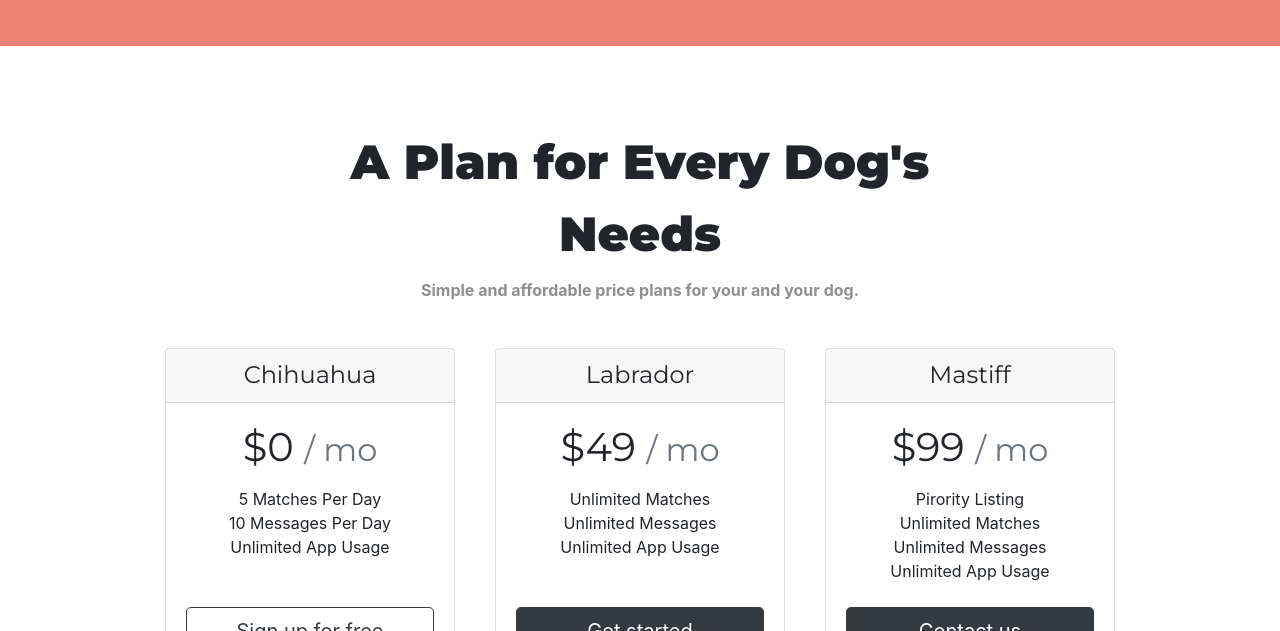
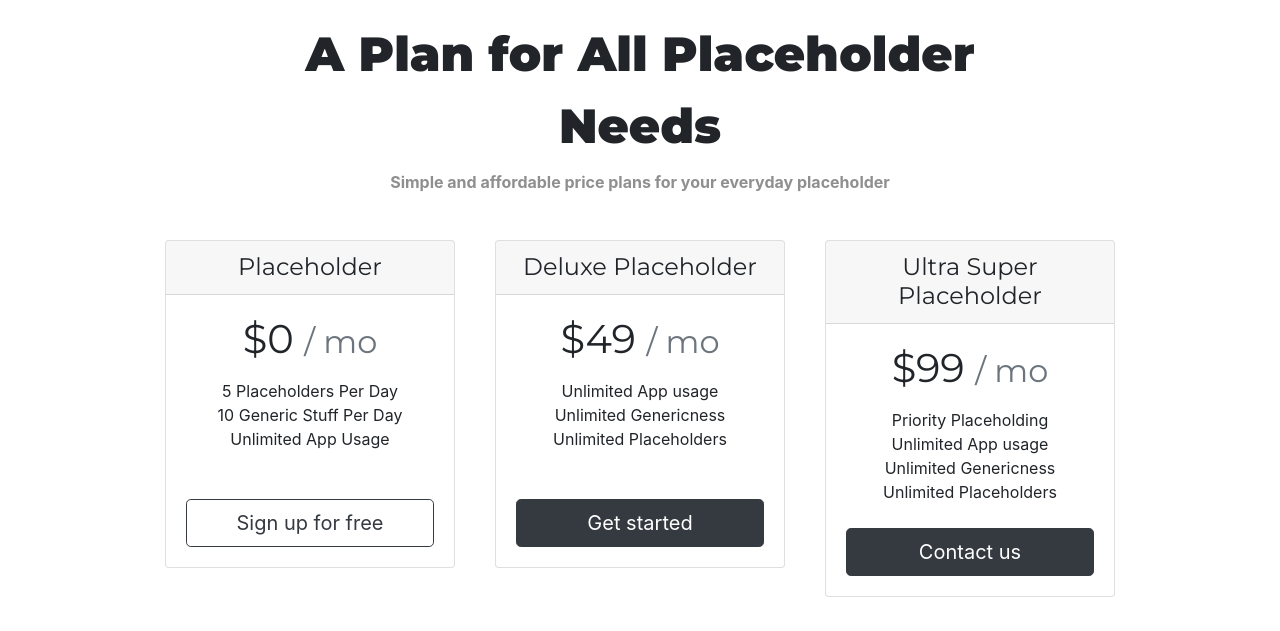
Before and after one commit to MysticQuest/Web-Startup_mockup_page, a plain HTML site: page index.html in a window 1280 px wide. Shown: the part 2169-2800 px from the top of the page. Drawn offline with nearby package versions, Linux system fonts and the light colour scheme.

Commit message:
misc theme changes

```diff
--- a/index.html
+++ b/index.html
@@ -15,7 +15,7 @@
     <!-- Google Fonts -->
     <link href="https://fonts.googleapis.com/css?family=Montserrat:300,400,900&display=swap|Ubuntu&display=swap" rel="stylesheet">
 
-    <title>Placeholder</title>
+    <title>&#9749;The Placeholder</title>
 
   </head>
 
@@ -28,7 +28,7 @@
       Extra properties: "fixed-top" -->
 
         <nav class="navbar navbar-expand-lg navbar-dark">
-          <a class="navbar-brand" href="#">TinDog<i class="fas fa-trademark tm"></i></a>
+          <a class="navbar-brand" href="#">PlaceHolder<i class="fas fa-trademark tm"></i></a>
           <button class="navbar-toggler" type="button" data-toggle="collapse" data-target="#navbarSupportedContent" aria-controls="navbarSupportedContent" aria-expanded="false" aria-label="Toggle navigation">
             <span class="navbar-toggler-icon"></span>
           </button>
@@ -53,7 +53,7 @@
         <!-- Title -->
         <div class="row">
           <div class="col-lg-6">
-            <h1 class="promo-heading">Meet new and interesting dogs nearby.</h1>
+            <h1 class="promo-heading">Not just any generic placeholder!</h1>
             <button type="button" class="btn btn-lg btn-dark download-button"> <i class="fab fa-apple"></i> Download</button>
             <button type="button" class="btn btn-lg btn-outline-light download-button"><i class="fab fa-google-play"></i> Download</button>
           </div>
@@ -72,19 +72,19 @@
         <div class="col-lg-4 feature-box">
           <i class="fas fa-check-circle icons fa-5x"></i>
           <h3>Easy to use.</h3>
-          <p>So easy to use, even your dog could do it.</p>
+          <p>So easy to use, even a placeholder could do it.</p>
         </div>
 
         <div class="col-lg-4 feature-box">
           <i class="fas fa-bullseye icons fa-5x"></i>
           <h3>Elite Clientele</h3>
-          <p>We have all the dogs, the greatest dogs.</p>
+          <p>We have all the placeholders, the greatest placeholders.</p>
         </div>
 
         <div class="col-lg-4 feature-box">
           <i class="fas fa-heart icons fa-5x"></i>
           <h3>Guaranteed to work.</h3>
-          <p>Find the love of your dog's life or your money back.</p>
+          <p>The only placeholder you will ever need.</p>
         </div>
 
       </div>
@@ -97,12 +97,12 @@
       <div id="carouselExampleSlidesOnly" class="carousel slide" data-ride="carousel">
         <div class="carousel-inner carousel-container">
           <div class="carousel-item item1 active">
-            <h2>I no longer have to sniff other dogs for love. I've found the hottest Corgi on TinDog. Woof.</h2>
+            <h2>I no longer have to come up with things myself. I've found the greatest placeholders on PlaceHolder.</h2>
             <img class="image-icon" src="images/dog-img.jpg" alt="dog-profile">
             <em class="misc-text"><strong>Pebbles, New York</strong></em>
           </div>
           <div class="carousel-item item2">
-            <h2 class="testimonial-text">My dog used to be so lonely, but with TinDog's help, they've found the love of their life. I think.</h2>
+            <h2 class="testimonial-text">This placeholder changed my life. It is much more than just a simple placeholder. </h2>
             <img class="image-icon" src="images/lady-img.jpg" alt="lady-profile">
             <em class="misc-text"><strong>Beverly, Illinois</strong></em>
           </div>
@@ -127,20 +127,20 @@
 
     <section id="pricing">
 
-      <h2>A Plan for Every Dog's Needs</h2>
-      <p class="misc-text"><strong>Simple and affordable price plans for your and your dog.</strong></p>
+      <h2>A Plan for All Placeholder Needs</h2>
+      <p class="misc-text"><strong>Simple and affordable price plans for your everyday placeholder</strong></p>
 
       <div class="row pricing-cards">
         <div class="col-lg-4 col-md-6 pricing-column">
           <div class="card">
             <div class="card-header">
-              <h4 class="my-0 font-weight-normal">Chihuahua</h4>
+              <h4 class="my-0 font-weight-normal">Placeholder</h4>
             </div>
             <div class="card-body">
               <h1 class="card-title pricing-card-title">$0 <small class="text-muted">/ mo</small></h1>
               <ul class="list-unstyled mt-3 mb-4">
-                <li class="misc-text">5 Matches Per Day</li>
-                <li class="misc-text">10 Messages Per Day</li>
+                <li class="misc-text">5 Placeholders Per Day</li>
+                <li class="misc-text">10 Generic Stuff Per Day</li>
                 <li class="misc-text">Unlimited App Usage</li>
                 <br>
               </ul>
@@ -152,14 +152,14 @@
         <div class="col-lg-4 col-md-6 pricing-column">
           <div class="card">
             <div class="card-header">
-              <h4 class="my-0 font-weight-normal">Labrador</h4>
+              <h4 class="my-0 font-weight-normal">Deluxe Placeholder</h4>
             </div>
             <div class="card-body">
               <h1 class="card-title pricing-card-title">$49 <small class="text-muted">/ mo</small></h1>
               <ul class="list-unstyled mt-3 mb-4">
-                <li class="misc-text">Unlimited Matches</li>
-                <li class="misc-text">Unlimited Messages</li>
-                <li class="misc-text">Unlimited App Usage</li>
+                <li class="misc-text">Unlimited App usage</li>
+                <li class="misc-text">Unlimited Genericness</li>
+                <li class="misc-text">Unlimited Placeholders</li>
                 <br>
               </ul>
               <button type="button" class="btn btn-lg btn-block btn-dark">Get started</button>
@@ -170,15 +170,15 @@
         <div class="col-lg-4 pricing-column">
           <div class="card">
             <div class="card-header">
-              <h4 class="my-0 font-weight-normal">Mastiff</h4>
+              <h4 class="my-0 font-weight-normal">Ultra Super Placeholder</h4>
             </div>
             <div class="card-body">
               <h1 class="card-title pricing-card-title">$99 <small class="text-muted">/ mo</small></h1>
               <ul class="list-unstyled mt-3 mb-4">
-                <li class="misc-text"> Pirority Listing</li>
-                <li class="misc-text">Unlimited Matches</li>
-                <li class="misc-text">Unlimited Messages</li>
-                <li class="misc-text">Unlimited App Usage</li>
+                <li class="misc-text"> Priority Placeholding</li>
+                <li class="misc-text">Unlimited App usage</li>
+                <li class="misc-text">Unlimited Genericness</li>
+                <li class="misc-text">Unlimited Placeholders</li>
               </ul>
               <button type="button" class="btn btn-lg btn-block btn-dark">Contact us</button>
             </div>
@@ -193,7 +193,7 @@
 
     <section id="cta">
 
-      <h3 class="cta-text">Find the True Love of Your Dog's Life Today.</h3>
+      <h3 class="cta-text">Find the Perfect Placeholder for you and your loved ones, Today.</h3>
       <button type="button" class="btn btn-lg btn-dark download-button"> <i class="fab fa-apple"></i> Download</button>
       <button type="button" class="btn btn-lg btn-outline-light download-button"><i class="fab fa-google-play"></i> Download</button>
 
@@ -208,7 +208,7 @@
       <i class="footer-icons fab fa-instagram fa-3x"></i>
       <i class="footer-icons fas fa-envelope fa-3x"></i>
       <strong>
-        <p>© Copyright 2018 TinDog</p>
+        <p>© Copyright 2018 PlaceHolder</p>
       </strong>
 
     </footer>
```
Also changed, not shown: images/iphone6.png.
